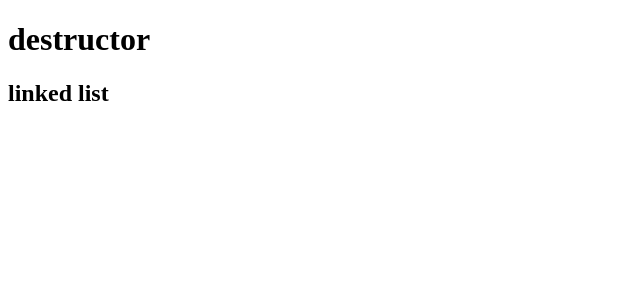
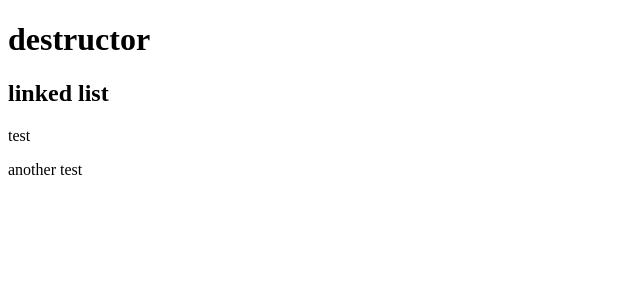
Before and after one commit to andre-kw/destructor, a React (Create React App) app: page / in a window 1280 px wide. Shown: the top 300 px of the page, without its empty margins (0-640 px from the left). Built offline with nearby package versions, Linux system fonts and the light colour scheme.

Commit message:
display linked list items

```diff
--- a/src/routes/LinkedListPage.js
+++ b/src/routes/LinkedListPage.js
@@ -7,10 +7,25 @@ export default class LinkedListPage extends Component {
 
     const dsSLL1 = new LinkedList();
     dsSLL1.insertLast('test');
+    dsSLL1.insertLast('another test');
 
     this.state = {
       ds: [dsSLL1],
     };
+  }
+
+  renderLinkedList() {
+    let jsx = [];
+    let tempNode = this.state.ds[0].head;
+
+    if(! tempNode) return null;
+
+    while(tempNode) {
+      jsx.push(<p key={tempNode.value}>{tempNode.value}</p>);
+      tempNode = tempNode.next;
+    }
+
+    return jsx;
   }
 
   render() {
@@ -25,6 +40,7 @@ export default class LinkedListPage extends Component {
         </section>
 
         <section className="ds-render">
+          {this.renderLinkedList()}
         </section>
       </main>
     );
```
